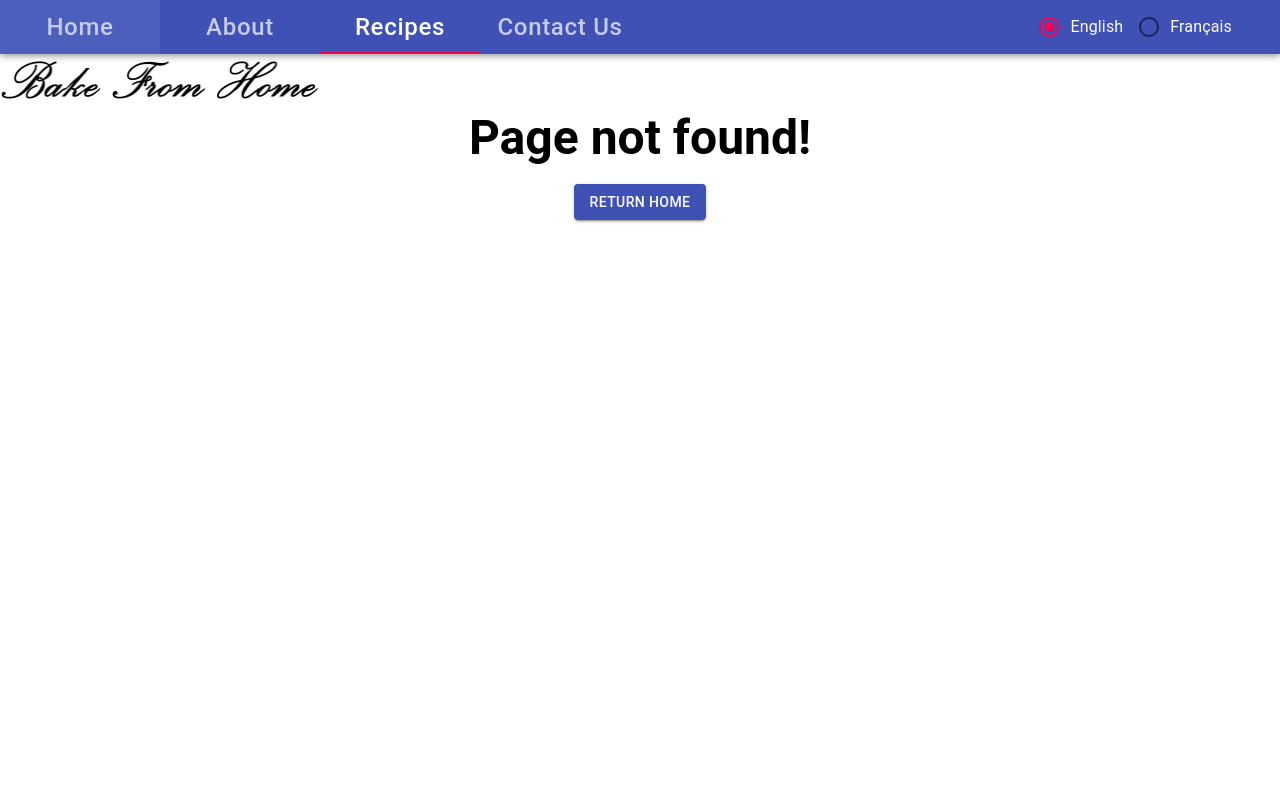
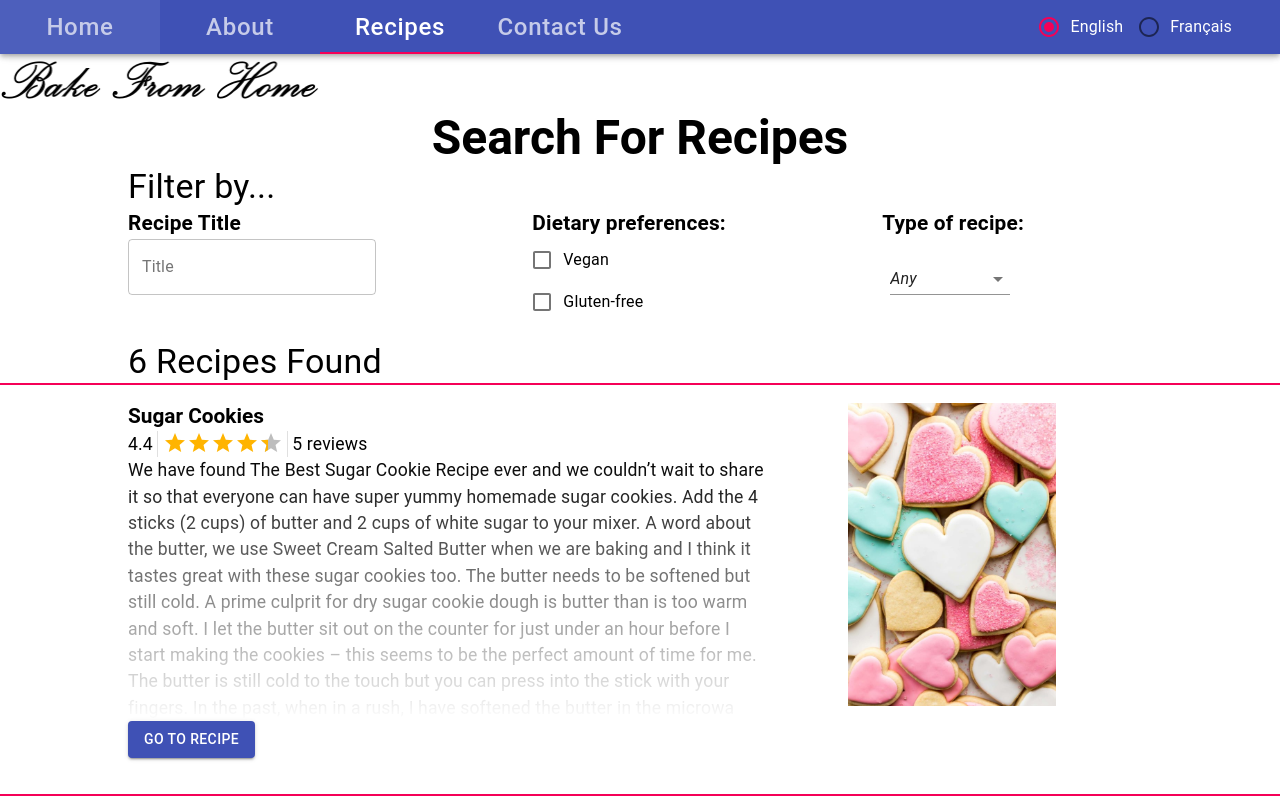
Before and after one commit to chrisvettese/SEG3125-React-Lab, a React (Create React App) app: page /seg3125-react-lab/recipes in a window 1280 px wide. Before the commit this address had no page. Shown: the top 800 px of the page. Built offline with nearby package versions, Linux system fonts and the light colour scheme.

Commit message:
Fixed navigation paths

```diff
--- a/package.json
+++ b/package.json
@@ -9,7 +9,7 @@
     "react": "^16.13.1",
     "react-dom": "^16.13.1",
     "react-router-dom": "^5.2.0",
-    "react-scripts": "3.4.1",
+    "react-scripts": "^3.4.3",
     "react-scrollable-anchor": "^0.6.1"
   },
   "scripts": {
--- a/public/index.html
+++ b/public/index.html
@@ -1,6 +1,7 @@
 <!DOCTYPE html>
 <html lang="en">
   <head>
+    <meta name="robots" content="noindex">
     <meta charset="utf-8" />
     <link rel="icon" href="%PUBLIC_URL%/favicon.ico" />
     <meta name="viewport" content="width=device-width, initial-scale=1" />
--- a/src/App.js
+++ b/src/App.js
@@ -116,7 +116,7 @@ function App() {
             <Typography className={classes.sideAlign} variant="h4">{recipes[lang]}</Typography>
             <Typography className={classes.sideAlignText}>{recipeText1[lang]}</Typography>
             <Button className={classes.sideAlign} variant="contained" color="primary"
-                    onClick={() => history.push("/recipes", {lang: lang})}>{recipeButton[lang]}</Button>
+                    onClick={() => history.push("/seg3125-react-lab/recipes", {lang: lang})}>{recipeButton[lang]}</Button>
             <br/><br/>
             <Typography className={classes.sideAlignText}>{recipeText2[lang]}</Typography>
             <br/>
--- a/src/Common.js
+++ b/src/Common.js
@@ -99,9 +99,9 @@ function NavBar({lang, setLang}) {
     function changeTab(tab) {
         if (tab !== "recipes" || tabValue !== "recipes") {
             if (tab === "home") {
-                history.push("/", {tab: tab, lang: lang});
+                history.push("/seg3125-react-lab", {tab: tab, lang: lang});
             } else {
-                history.push("/#" + tab, {tab: tab, lang: lang});
+                history.push("/seg3125-react-lab#" + tab, {tab: tab, lang: lang});
             }
         }
         setTabValue(tab);
--- a/src/Finder.js
+++ b/src/Finder.js
@@ -240,7 +240,7 @@ function Finder() {
                                 </Grid>
                                 <Grid item xs={12}>
                                     <Button className={classes.recipeMargin} variant="contained" color="primary"
-                                            onClick={() => history.push("/recipes/" + recipeData.paths[i], {lang: lang})}>
+                                            onClick={() => history.push("/seg3125-react-lab/recipes/" + recipeData.paths[i], {lang: lang})}>
                                         {goToRecipe[lang]}
                                     </Button>
                                 </Grid>
--- a/src/NotFound.js
+++ b/src/NotFound.js
@@ -29,7 +29,7 @@ function NotFound() {
             <br/>
             <Grid container justify="center">
                 <Button variant="contained" color="primary"
-                        onClick={() => history.push("/", {lang: lang})}>{returnHome[lang]}</Button>
+                        onClick={() => history.push("/seg3125-react-lab", {lang: lang})}>{returnHome[lang]}</Button>
             </Grid>
         </Fragment>
     )
--- a/src/Recipes.js
+++ b/src/Recipes.js
@@ -67,7 +67,7 @@ function Recipes() {
 
     configureAnchors({offset: -55, scrollDuration: 0});
 
-    const path = window.location.pathname.substring(9);
+    const path = window.location.pathname.substring(27);
     const rIndex = recipeData.paths.indexOf(path);
     let tmpIndex = rIndex;
     if (rIndex === -1) {
@@ -138,7 +138,7 @@ function Recipes() {
     }
 
     return (
-        <Route path={"/recipes/" + path} key={path}>
+        <Route path={"/seg3125-react-lab/recipes/" + path} key={path}>
             <NavBar lang={lang} setLang={setLang}/>
             <Snackbar
                 anchorOrigin={{
--- a/src/index.js
+++ b/src/index.js
@@ -20,10 +20,10 @@ ReactDOM.render(
             <Route exact path="/seg3125-react-lab">
                 <App/>
             </Route>
-            <Route exact path="/recipes">
+            <Route exact path="/seg3125-react-lab/recipes">
                 <Finder/>
             </Route>
-            <Route path="/recipes">
+            <Route path="/seg3125-react-lab/recipes">
                 <Recipes/>
             </Route>
             <Route path="/">
```
Also changed, not shown: 1 other file (tests, documents, lock files or other folders).
